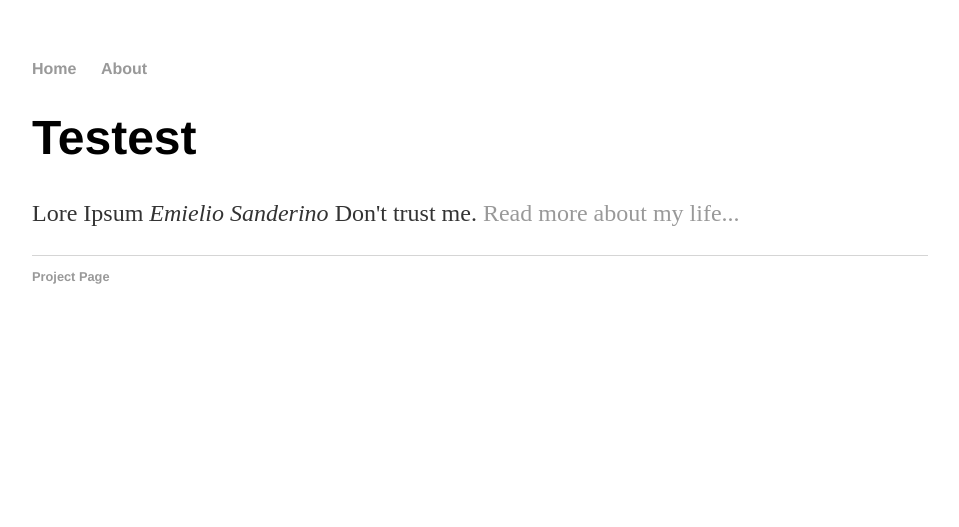
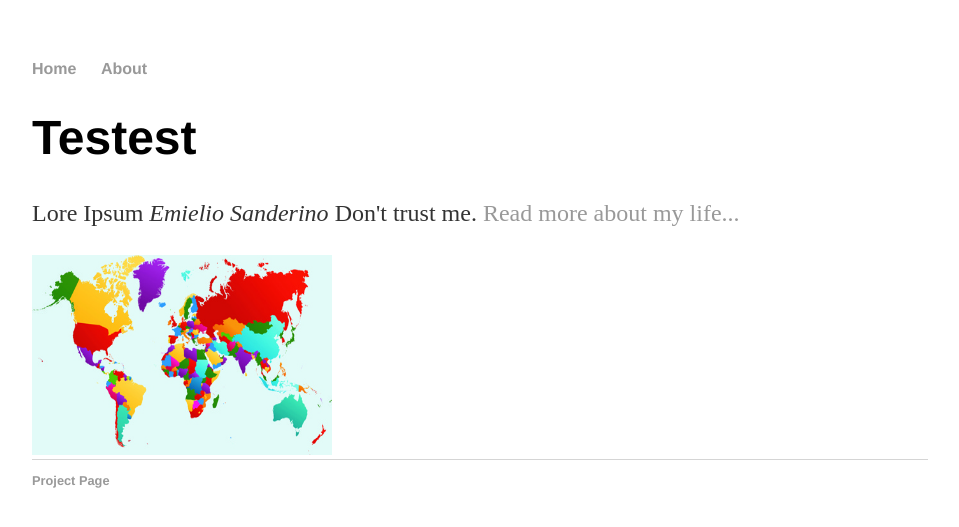
Before and after one commit to LucSkyvvalker/DAV33-KI2018, a Jekyll site: the page built from index.html, in a window 1280 px wide. Shown: the top 527 px of the page, without its empty margins (160-1119 px from the left). Built offline with Jekyll 4.4.1, drawn with Linux system fonts in a browser that asks for light colours.

Commit message:
update /index.html with map

```diff
--- a/index.html
+++ b/index.html
@@ -6,3 +6,13 @@ name: Groep 33, DAV
 		<h1>Testest</h1>
 <p>Lore Ipsum <em> Emielio Sanderino</em> Don't trust me. <a href="/DAV33-KI2018/about">Read more about my life...</a></p>
 </div>
+<div class="foo">
+	<img src="worldmap.jpg" width="300" height="200" alt="world" usemap="#worldmap">
+
+	<map name="worldmap">
+	  <area shape="rect" coords="0,0,82,126" alt="Sun" href="sun.htm">
+	  <area shape="circle" coords="90,58,3" alt="Mercury" href="mercur.htm">
+	  <area shape="circle" coords="124,58,8" alt="Venus" href="venus.htm">
+	</map>
+
+</div>
```
